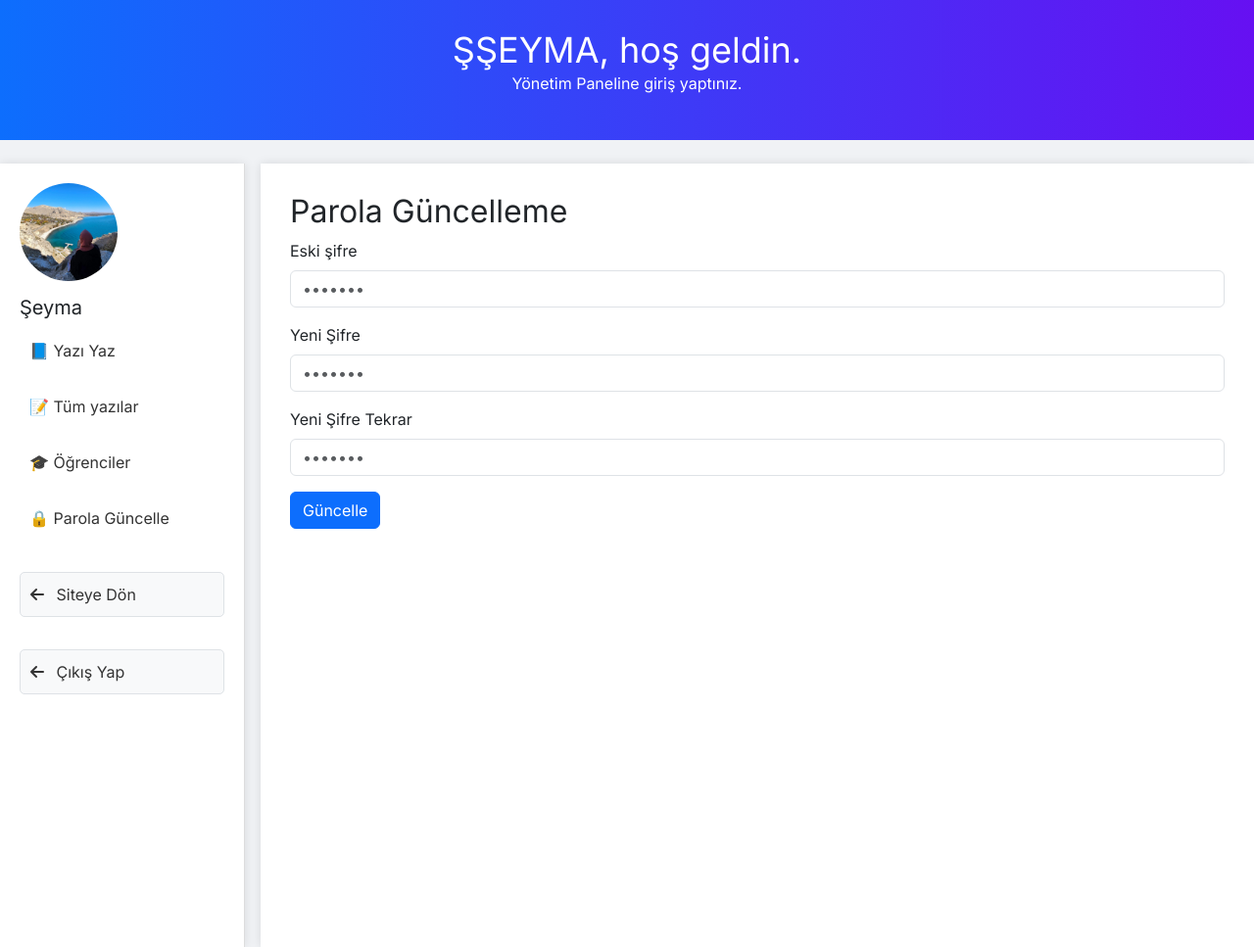
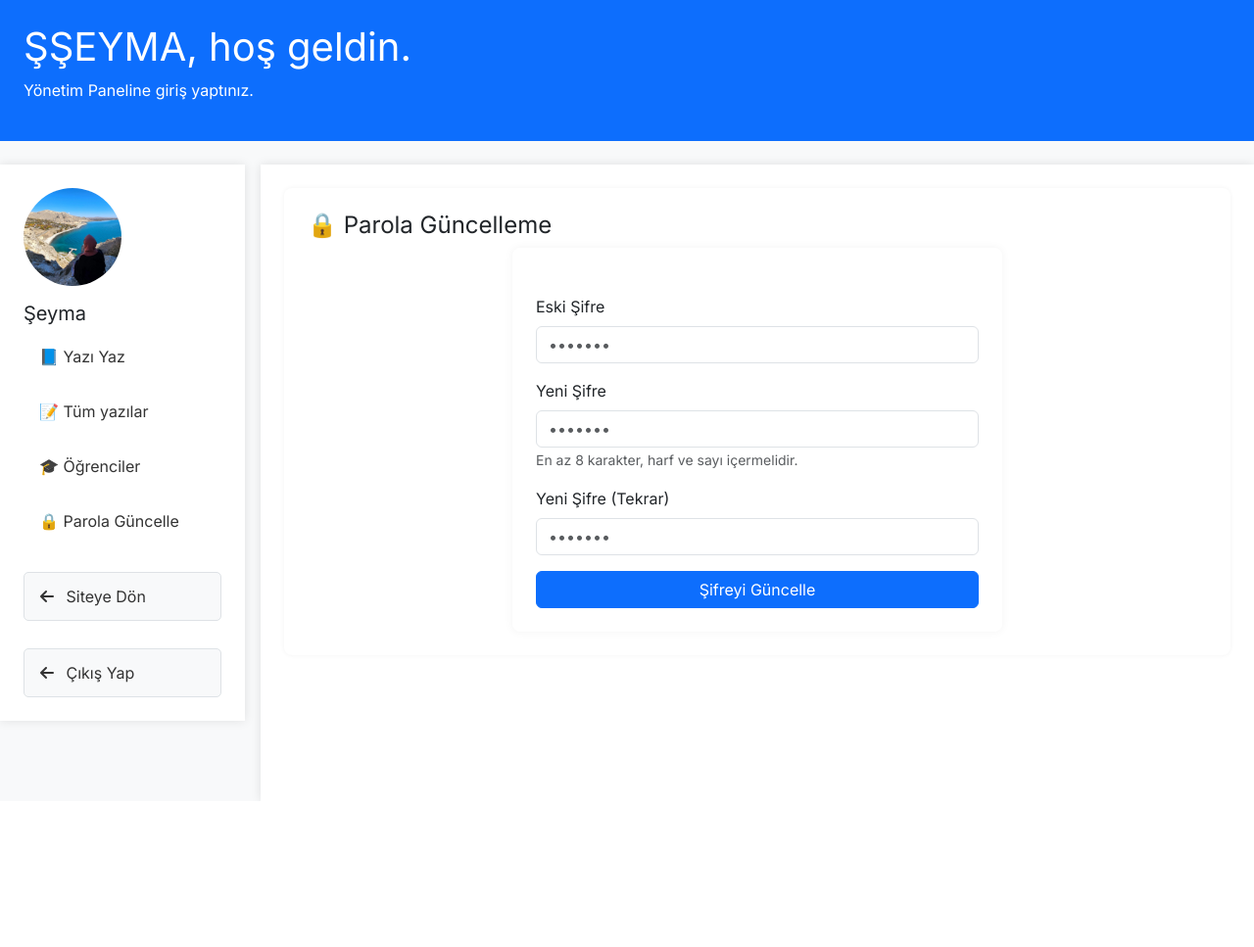
Before and after one commit to ugurtr-cmd/django-project-web, a Django app: page /admin-paneli/parola_guncelle in a window 1280 px wide. Shown: the whole page at 98% size. After the commit the page ends 818 px from the top, so only its background shows below. Run offline with Django 5.2, Linux system fonts and the light colour scheme; the visitor is signed in with stand-in values (Sample User, id 1).

Commit message:
Update parola_guncelle.html

```diff
--- a/mainproject/templates/parola_guncelle.html
+++ b/mainproject/templates/parola_guncelle.html
@@ -1,20 +1,20 @@
 {% extends "layout_admin.html" %}
 
 {% load static %}
-{% block title %}Yönetim Paneli | Şeyma {% endblock title %}
-{% block css_file %} <link rel="stylesheet" href="{% static 'mainproject/css/admin.css' %}">{% endblock css_file %}
+{% block title %}Parola Güncelleme | Şeyma {% endblock title %}
 {% block content %}
     <!-- Main Content -->
     <div class="main-panel">
         {% include "messages.html" %}
 
-  <div class="login-container">
-    <div class="login-box">
-      <h2>Parola Güncelleme</h2>
+        <div class="section-box">
+            <h4>🔒 Parola Güncelleme</h4>
+
+            <div class="password-form-container">
                 {% if error %}
                     <div class="alert alert-danger">{{error}}</div>
+                {% endif %}
 
-      {% endif %}
                 {% if form.errors %}
                     <div class="alert alert-danger">
                         {% for field in form %}
@@ -28,26 +28,55 @@
                     </div>
                 {% endif %}
 
-      <form method="POST">
+                <form method="POST" class="password-form">
                     {% csrf_token %}
 
                     <div class="mb-3">
-          <label for="old_password" class="form-label">Eski şifre</label>
+                        <label for="old_password" class="form-label">Eski Şifre</label>
                         <input type="password" name="old_password" class="form-control" id="old_password" placeholder="•••••••" required>
                     </div>
+
                     <div class="mb-3">
-          <label for="new_password" class="form-label">Yeni Şifre</label>
+                        <label for="new_password1" class="form-label">Yeni Şifre</label>
                         <input type="password" name="new_password1" class="form-control" id="new_password1" placeholder="•••••••" required>
+                        <small class="form-text text-muted">En az 8 karakter, harf ve sayı içermelidir.</small>
                     </div>
+
                     <div class="mb-3">
-          <label for="new_password2" class="form-label">Yeni Şifre Tekrar</label>
+                        <label for="new_password2" class="form-label">Yeni Şifre (Tekrar)</label>
                         <input type="password" name="new_password2" class="form-control" id="new_password2" placeholder="•••••••" required>
                     </div>
-        <button type="submit" class="btn btn-primary">Güncelle</button>
+
+                    <div class="d-grid gap-2">
+                        <button type="submit" class="btn btn-primary">Şifreyi Güncelle</button>
+                    </div>
                 </form>
             </div>
         </div>
-
     </div>
 
+    <style>
+        .password-form-container {
+            max-width: 500px;
+            margin: 0 auto;
+            padding: 1.5rem;
+            background-color: white;
+            border-radius: 8px;
+            box-shadow: 0 0 10px rgba(0,0,0,0.05);
+        }
+
+        .password-form {
+            margin-top: 1.5rem;
+        }
+
+        @media (max-width: 576px) {
+            .password-form-container {
+                padding: 1rem;
+            }
+
+            .section-box {
+                padding: 1rem;
+            }
+        }
+    </style>
 {% endblock content %}
```
Lines whose indentation alone changed are shown as unchanged.
